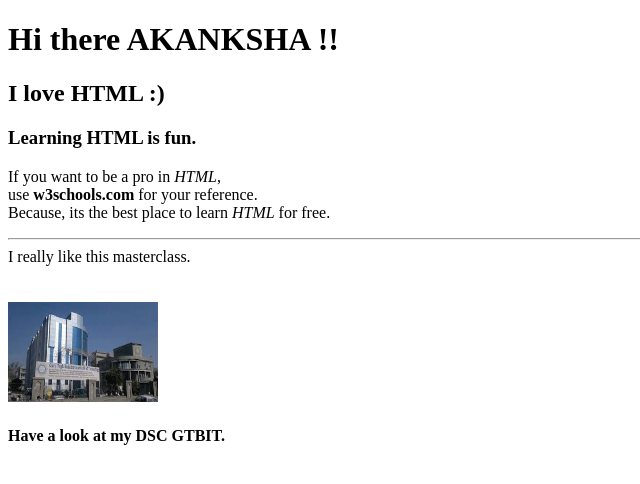
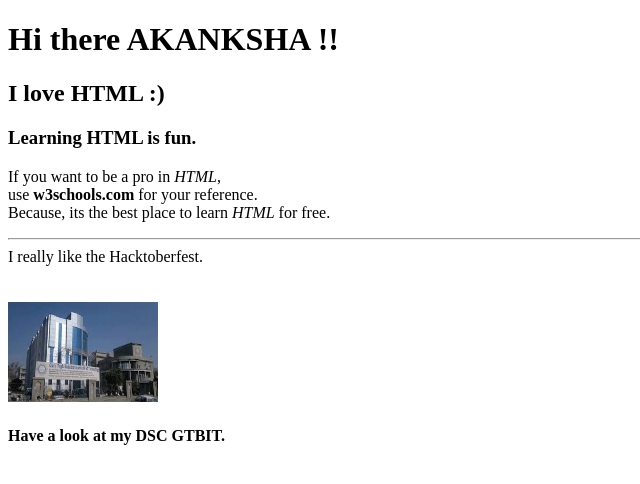
Before and after one commit to Asdivyansh/web-tutorial, a plain HTML site: page index.html in a window 1280 px wide. Shown: the full height of the page, 0-640 px from the left. Drawn offline with Linux system fonts and the light colour scheme.

Commit message:
Update index.html

```diff
--- a/index.html
+++ b/index.html
@@ -15,7 +15,7 @@
       Because, its the best place to learn <em>HTML</em> for free.
     </p>
     <hr>
-    I really like this masterclass.
+    I really like the Hacktoberfest.
 
     <br><br><br>
 <img src="gtbit.jpg" alt="Smiley face" width="150" height="100">
```
